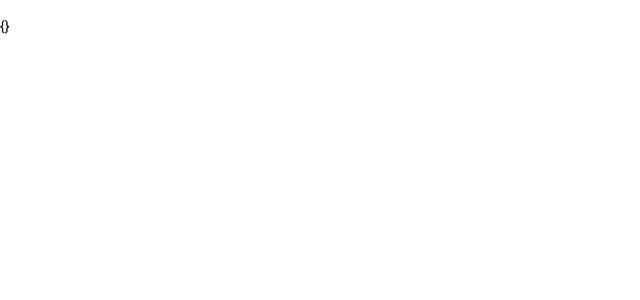
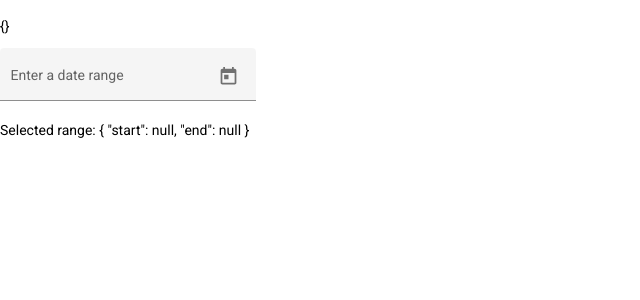
Before and after one commit to ivankuznetsov96dev/innowise-tv-app, an Angular app: page /channel-info in a window 1280 px wide. Shown: the top 300 px of the page, without its empty margins (0-640 px from the left). Built offline with nearby package versions, Linux system fonts and the light colour scheme.

Commit message:
feat: add calendar. add imports

```diff
--- a/src/app/modules/chanels_module/components/channel-info/channel-info.component.ts
+++ b/src/app/modules/chanels_module/components/channel-info/channel-info.component.ts
@@ -2,6 +2,7 @@ import {Component, OnInit} from "@angular/core";
 import {Router} from "@angular/router";
 import {ChannelModel} from "../../interfaces/channel.model";
 import {StorageService} from "../../../../services/storage/storage.service";
+import {FormGroup, FormControl} from '@angular/forms';
 
 
 @Component({
@@ -12,6 +13,7 @@ import {StorageService} from "../../../../services/storage/storage.service";
 export class ChannelInfoComponent implements OnInit {
 
   public channel_info: ChannelModel = {};
+  public range: any;
 
     constructor(
     private router: Router,
@@ -20,6 +22,12 @@ export class ChannelInfoComponent implements OnInit {
 
   ngOnInit(): void {
       this.channel_info = this.storage.channelInfo;
+
+
+    this.range = new FormGroup({
+      start: new FormControl(),
+      end: new FormControl()
+    });
   }
 
 }
--- a/src/app/modules/chanels_module/components/channel-info/chennel-info.component.html
+++ b/src/app/modules/chanels_module/components/channel-info/chennel-info.component.html
@@ -1,2 +1,14 @@
 <h1>{{channel_info.name}}</h1>
-{{channel_info | json}}
+<p>{{channel_info | json}}</p>
+
+<mat-form-field appearance="fill">
+  <mat-label>Enter a date range</mat-label>
+  <mat-date-range-input [formGroup]="range" [rangePicker]="picker">
+    <input matStartDate formControlName="start" placeholder="Start date">
+    <input matEndDate formControlName="end" placeholder="End date">
+  </mat-date-range-input>
+  <mat-datepicker-toggle matSuffix [for]="picker"></mat-datepicker-toggle>
+  <mat-date-range-picker #picker></mat-date-range-picker>
+</mat-form-field>
+
+<p>Selected range: {{range.value | json}}</p>
```
Also changed, not shown: src/app/modules/channels.module.ts (+9 -0 lines).
